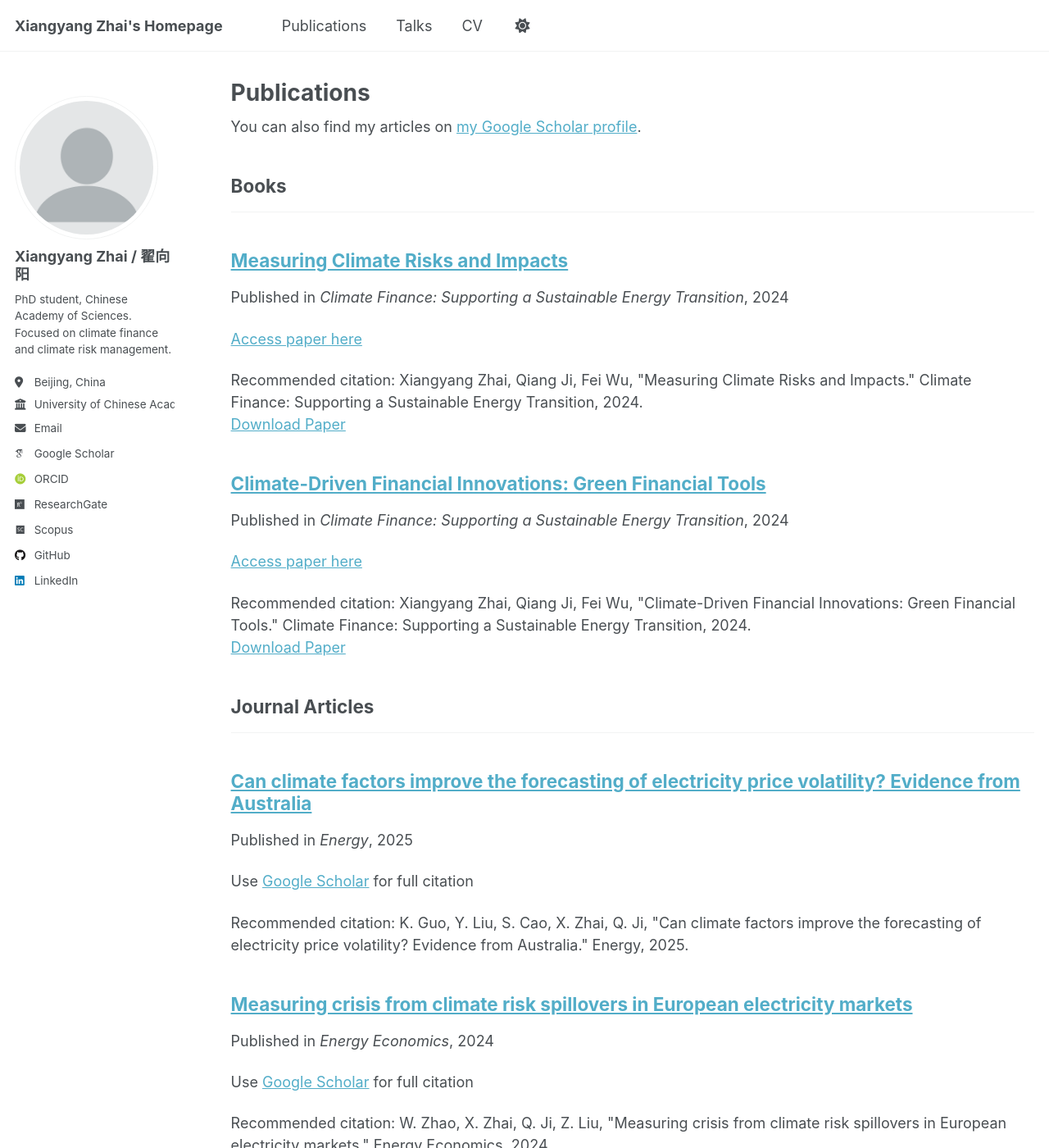
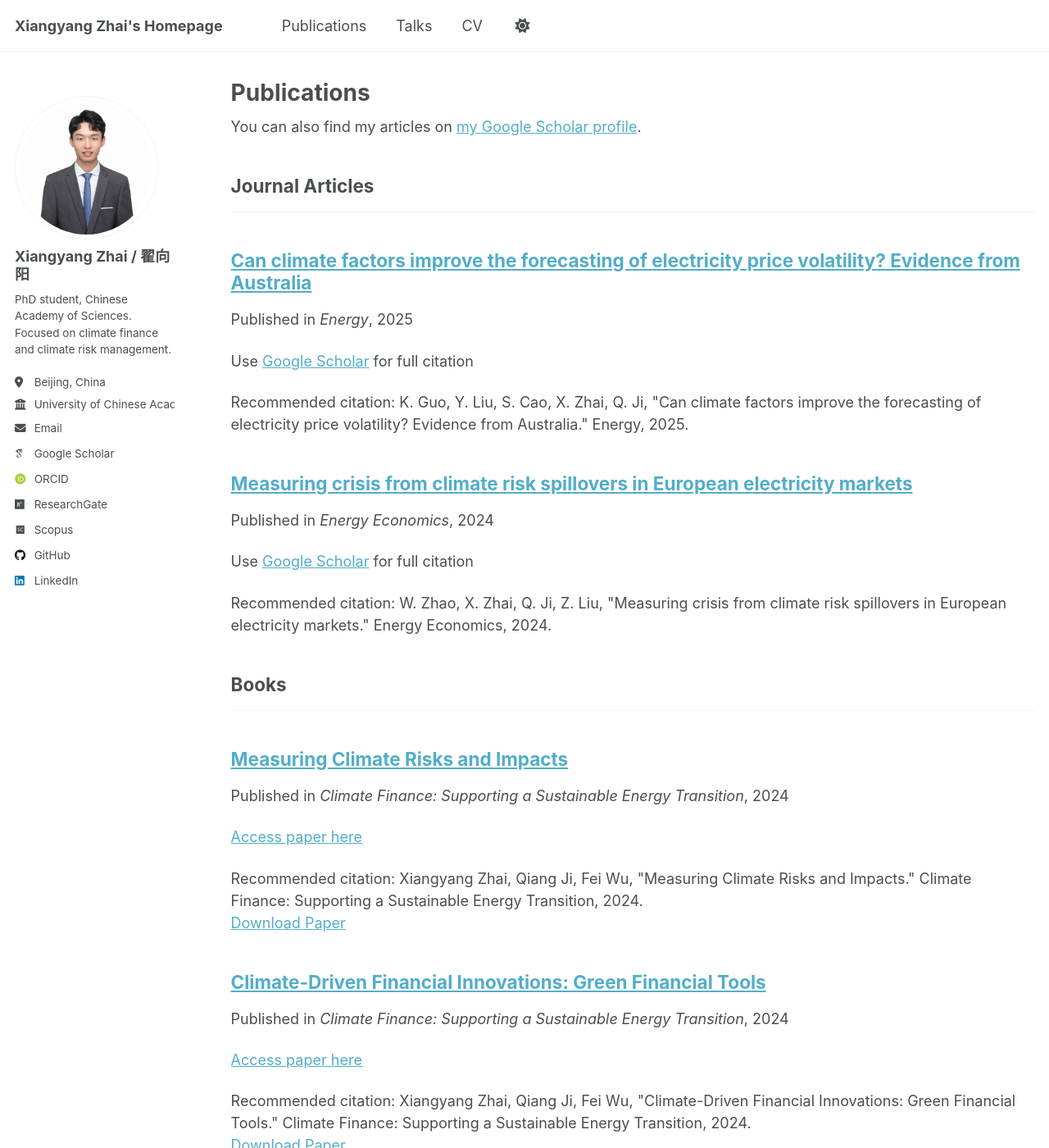
Before and after one commit to zhaixy011/zhaixy011.github.io, a Jekyll site: the page built from _pages/publications.html, in a window 1280 px wide and 1400 px high. Shown: the whole window at 82% size. Built offline with Jekyll 4.4.1, drawn with Linux system fonts in a browser that asks for light colours; some web fonts are replaced; a script that is not in the unit is left out; some of the changed lines change nothing that is shown.

Commit message:
Update personal information

```diff
--- a/_config.yml
+++ b/_config.yml
@@ -81,12 +81,12 @@ author:
 
 # Publication Category - The following the list of publication categories and their headings
 publication_category:
-  books:
-    title: 'Books'
   manuscripts:
     title: 'Journal Articles'
   conferences:
     title: 'Conference Papers'
+  books:
+    title: 'Books'
 
 # Site Settings
 teaser                   :  # filename of teaser fallback teaser image placed in /images/ for social media previews
```
Also changed, not shown: images/profile-original.png (added), images/profile.png.
